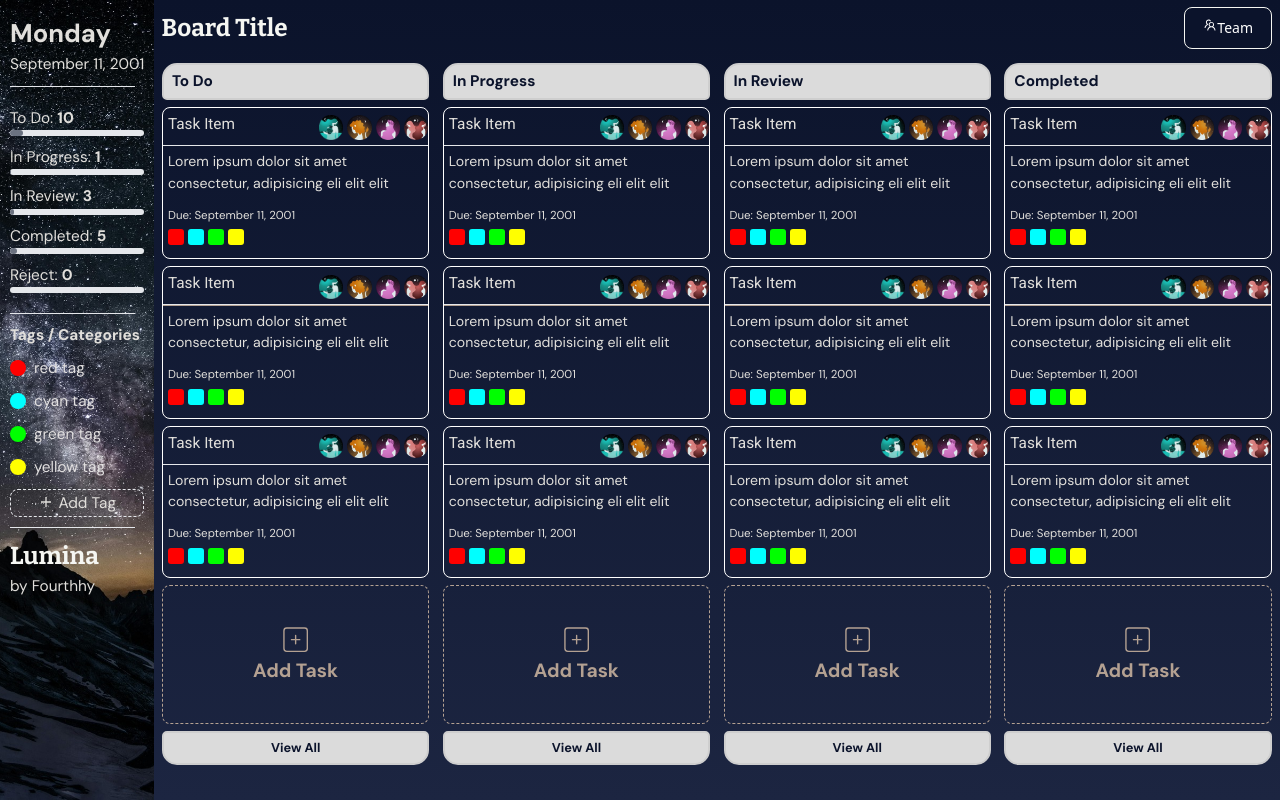
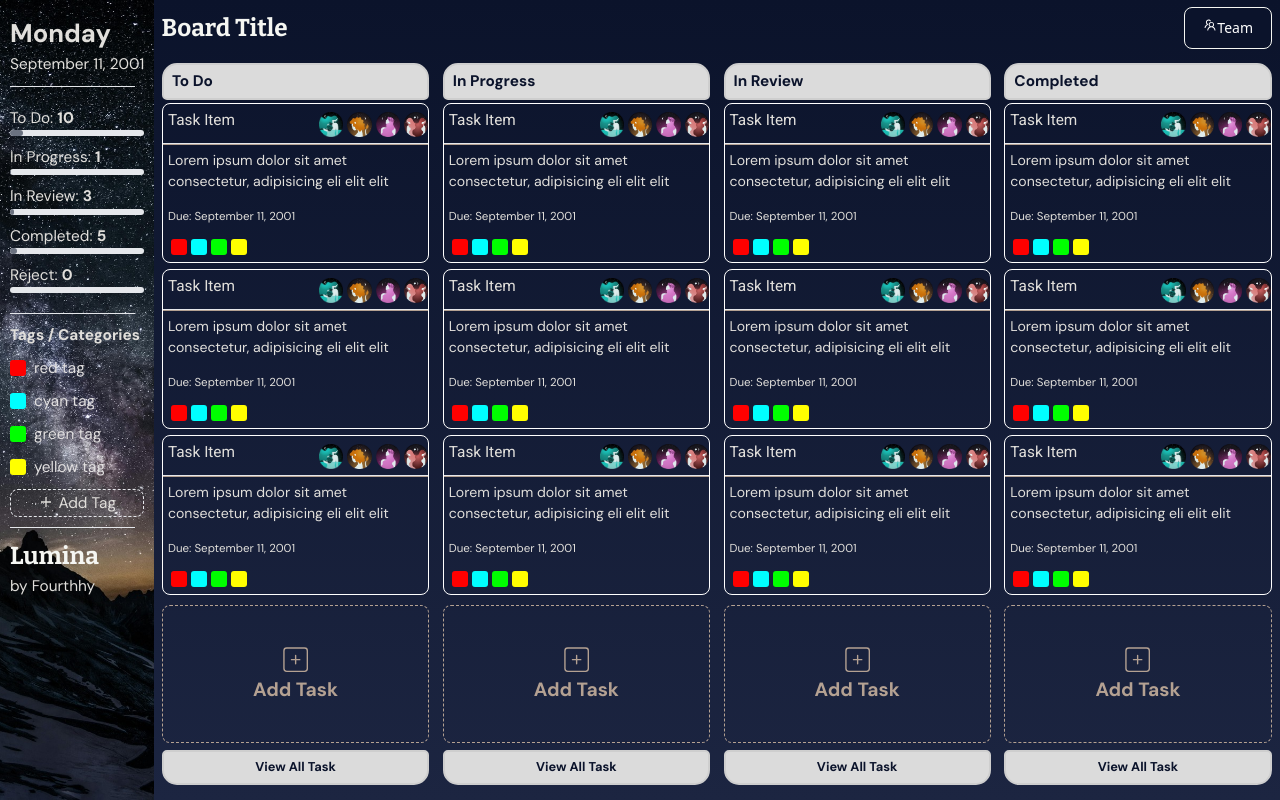
Before and after one commit to Fourthhy/Lumina, a React (Vite) app: page / in a window 1280 px wide. Built offline with nearby package versions, Linux system fonts and the light colour scheme.

Commit message:
Implementation: Task Page

```diff
--- a/src/components/functional/Tags.jsx
+++ b/src/components/functional/Tags.jsx
@@ -16,8 +16,8 @@ export default function Tags() {
                     <div key={data.tagID} className="flex items-center gap-2 my-[10px]">
                         <div>
                             <div
-                                className="w-4 h-4 rounded-full"
-                                style={{ backgroundColor: data.tagColor }} // Use inline style for background color
+                                className="w-4 h-4 rounded-[3px]"
+                                style={{ backgroundColor: data.tagColor }}
                             ></div>
                         </div>
                         <div>
--- a/src/components/functional/TaskBoard.jsx
+++ b/src/components/functional/TaskBoard.jsx
@@ -13,7 +13,7 @@ export default function TaskBoard() {
 
     return (
         <>
-            <div className="h-[7%] w-[100%]">
+            <div className="h-[7%] w-[100%] overflow-y-hidden">
                 <div className="flex justify-between items-center w-[100%] h-[100%] overflow-y-hidden">
                     <p className="font-Serif text-[1.9vw] text-[#F5F6F2] font-bold p-[8px]">Board Title</p>
                     <div className="flex items-center h-[100%] m-[8px] gap-3">
--- a/src/components/functional/TaskContainer.jsx
+++ b/src/components/functional/TaskContainer.jsx
@@ -6,7 +6,7 @@ export default function TaskContainer() {
         return (
             <>
                 <div className="h-[5%] w-[100%] rounded-tl-[5px] rounded-tr-[5px] rounded-bl-[15px] rounded-br-[15px] bg-[#dbdbdb] border-[#cecece] border-[2px]">
-                    <p className="font-Content text-[1vw] text-[#0b132b] font-bold pt-[5px] text-center">View All </p>
+                    <p className="font-Content text-[1vw] text-[#0b132b] font-bold pt-[5px] text-center">View All Task</p>
                 </div>
             </>
         )
--- a/src/components/functional/TaskItem.jsx
+++ b/src/components/functional/TaskItem.jsx
@@ -8,7 +8,7 @@ export default function TaskItem() {
         { tagID: 4, tagColor: "#ffff00" },
     ]
 
-    const TagItem = ({tagColor}) => {
+    const TagItem = ({ tagColor }) => {
         return (
             <div
                 className="w-4 h-4 rounded-[3px]"
@@ -19,7 +19,8 @@ export default function TaskItem() {
     }
     return (
         <>
-            <div className="h-[22%] w-[100%] border-[1px] border-white my-[7px] rounded-[8px]">
+            <div>
+                <div className="h-[20vh] w-[100%] border-[1px] border-white my-[3px] rounded-[8px]">
 
                     <div className="h-[26%] w-[100%] flex justify-between">
                         <p className="font-Header text-[1.2vw] text-[#E1DFDB] p-[5px] w-[50%] h-[100%]">
@@ -44,12 +45,14 @@ export default function TaskItem() {
                         Due: {dueDate}
                     </p>
 
-                <div className="h-4 flex gap-1 items-center pl-[5px]">
+                    <div className="h-[20%] flex gap-1 items-center pl-[8px]">
                         {tagItems.map((tag) => (
-                        <TagItem tagColor={tag.tagColor}/>
+                            <TagItem tagColor={tag.tagColor} />
                         ))}
                     </div>
                 </div>
+            </div>
+
         </>
     )
 }
--- /dev/null
+++ b/src/components/functional/TaskPage.jsx
@@ -0,0 +1,27 @@
+import TaskItem from "./TaskItem";
+
+export default function TaskPage() {
+    const taskItems = Array.from({ length: 17 }); // Example with 17 items
+
+    return (
+        <>
+            <header className="h-[7%] w-full">
+                <div className="flex justify-between items-center h-full">
+                    <p className="font-Serif text-[1.9vw] text-[#F5F6F2] font-bold p-2">
+                        Board Title: Category_Header
+                    </p>
+                </div>
+            </header>
+
+            <main className="h-[93%] w-full flex items-center justify-center">
+                <div className="h-full w-[99%] max-h-[90vh] grid grid-cols-4 grid-rows-auto gap-2 overflow-y-auto">
+                    {taskItems.map((_, index) => (
+                        <div key={index} className="h-[22vh] w-full">
+                            <TaskItem />
+                        </div>
+                    ))}
+                </div>
+            </main>
+        </>
+    );
+}
--- a/src/index.css
+++ b/src/index.css
@@ -4,6 +4,24 @@
 
 * {
     overflow-x: hidden;
+}
+
+/* For WebKit browsers */
+::-webkit-scrollbar {
+    width: 8px; /* Width of the scrollbar */
+}
+
+::-webkit-scrollbar-track {
+    background: transparent; /* Background of the scrollbar track */
+}
+
+::-webkit-scrollbar-thumb {
+    background: rgba(0, 0, 0, 0.5); /* Color of the scrollbar thumb */
+    border-radius: 10px; /* Rounded corners for the thumb */
+}
+
+::-webkit-scrollbar-thumb:hover {
+    background: rgba(0, 0, 0, 0.7); /* Color of the thumb on hover */
 }
 
 .glass {
--- a/src/pages/functional/MainPage.jsx
+++ b/src/pages/functional/MainPage.jsx
@@ -2,6 +2,7 @@ import DateToday from "../../components/functional/DateToday"
 import Analytics from "../../components/functional/Analytics"
 import Tags from "../../components/functional/Tags"
 import TaskBoard from "../../components/functional/TaskBoard"
+import TaskPage from "../../components/functional/TaskPage"
 export default function MainPage() {
     return (
         <>
@@ -28,6 +29,7 @@ export default function MainPage() {
                     </div>
                     <div className="h-[100%] w-[88%]">
                         <TaskBoard />
+                        {/* <TaskPage /> */}
                     </div>
                 </div>
             </div>
```
Lines whose indentation alone changed are shown as unchanged.
